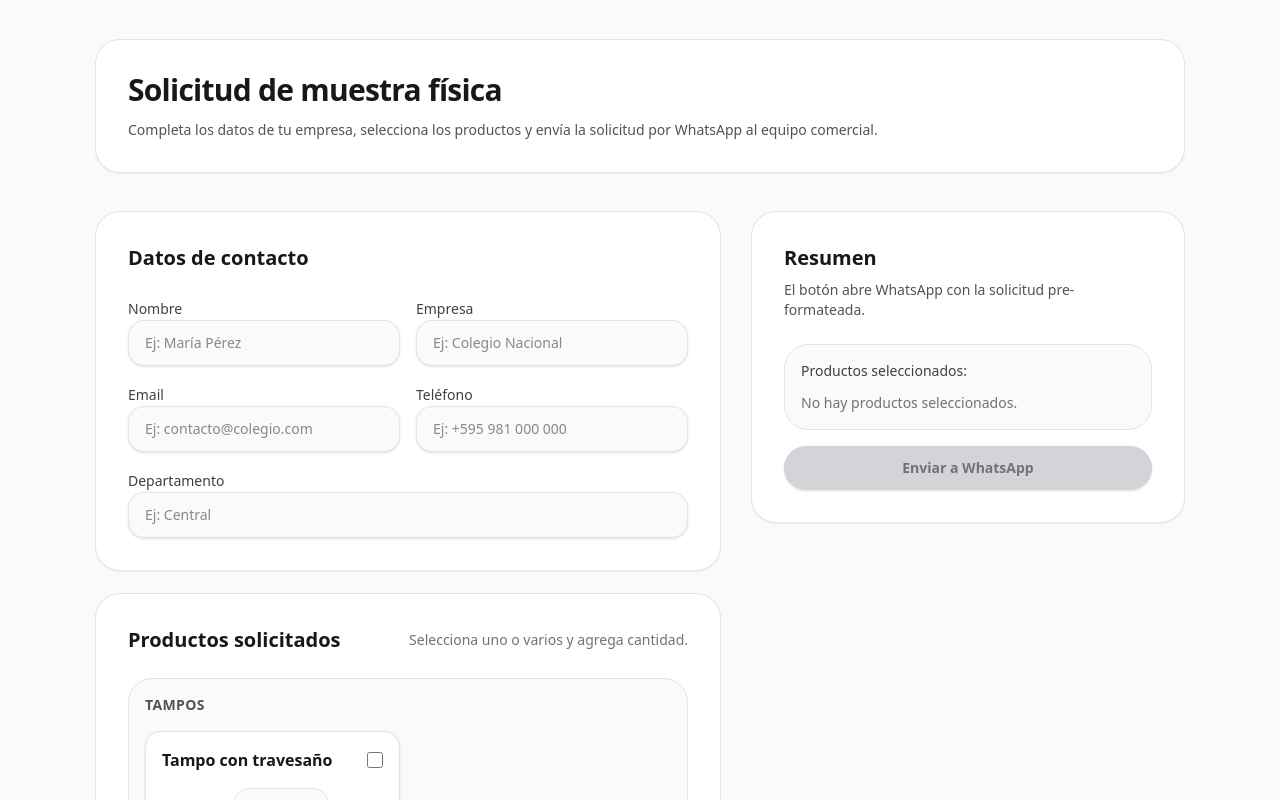
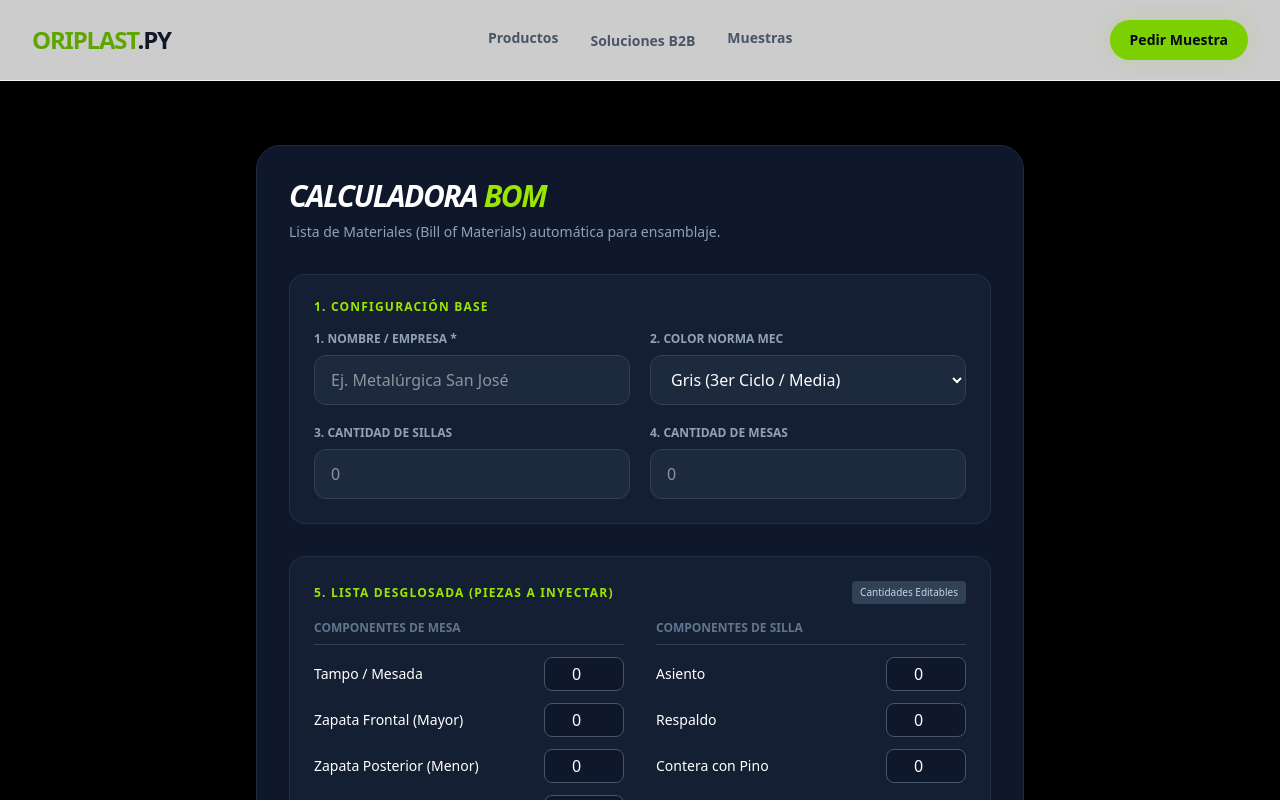
Before and after one commit to oscaramarilla/oriplastpy, a Next.js app: page /solicitar-muestra in a window 1280 px wide. Shown: the top 800 px of the page. Built offline with nearby package versions, Linux system fonts and the light colour scheme.

Commit message:
C:\Users\User\OneDrive\Documentos\zerena\oriplast-site\app\solicitar-muestra

```diff
--- a/app/solicitar-muestra/page.tsx
+++ b/app/solicitar-muestra/page.tsx
@@ -1,302 +1,258 @@
-"use client";
+'use client';
 
-import { useMemo, useState } from "react";
-import {
-  PRODUCT_CATALOG,
-  PRODUCT_CATEGORIES,
-} from "@/lib/config/solicitud-muestra";
-import {
-  buildSolicitudSummary,
-  validateSolicitud,
-  type SolicitudMuestra,
-} from "@/lib/domain/solicitud-muestra";
-import { buildWhatsappMessage, generateWhatsappLink } from "@/lib/services/whatsapp";
+import { Suspense, useState, useEffect } from 'react';
+import Navbar from '@/components/Navbar';
+import Footer from '@/components/Footer';
 
-const initialProductQuantities = PRODUCT_CATALOG.reduce<Record<string, number>>(
-  (acc, item) => ({
-    ...acc,
-    [item.id]: 0,
-  }),
-  {}
-);
-
-export default function SolicitudMuestraPage() {
-  const [nombre, setNombre] = useState("");
-  const [empresa, setEmpresa] = useState("");
-  const [email, setEmail] = useState("");
-  const [telefono, setTelefono] = useState("");
-  const [departamento, setDepartamento] = useState("");
-  const [productQuantities, setProductQuantities] = useState<Record<string, number>>(initialProductQuantities);
-  const [attemptedSubmit, setAttemptedSubmit] = useState(false);
-  const [showSummary, setShowSummary] = useState(false);
-
-  const selectedProducts = useMemo(
-    () =>
-      PRODUCT_CATALOG.filter((item) => productQuantities[item.id] > 0).map((item) => ({
-        id: item.id,
-        quantity: productQuantities[item.id],
-      })),
-    [productQuantities]
-  );
-
-  const formData: Partial<SolicitudMuestra> = {
-    nombre,
-    empresa,
-    email,
-    telefono,
-    departamento,
-    productos: selectedProducts,
+// BASE DE PRECIOS (Preparada para la Fase 3 - Precios internos automáticos)
+const PRECIOS_BASE = {
+  tampo: 0, // Ej: 45000
+  zapataFrontal: 0,
+  zapataPosterior: 0,
+  puntera: 0,
+  portaLibros: 0,
+  asiento: 0,
+  respaldo: 0,
+  contera: 0
 };
 
-  const validation = validateSolicitud(formData);
-  const canSubmit = validation.valid;
+function CotizacionForm() {
+  // Pasos 1, 2, 3 y 4: Datos principales y cantidades macro
+  const [formData, setFormData] = useState({
+    nombre: '',
+    color: 'Gris (3er Ciclo / Media)',
+    cantMesas: '',
+    cantSillas: '',
+  });
 
-  const message = useMemo(() => {
-    if (!canSubmit) return "";
+  // Paso 5: Lista desglosada (BOM - Bill of Materials)
+  const [desglose, setDesglose] = useState({
+    tampo: 0,
+    zapataFrontal: 0,
+    zapataPosterior: 0,
+    puntera: 0,
+    portaLibros: 0,
+    asiento: 0,
+    respaldo: 0,
+    contera: 0,
+  });
 
-    const fullData: SolicitudMuestra = {
-      nombre,
-      empresa,
-      email,
-      telefono,
-      departamento,
-      productos: selectedProducts,
+  const [error, setError] = useState('');
+
+  // MOTOR AUTOMÁTICO: Calcula el desglose cuando cambian las mesas o sillas
+  useEffect(() => {
+    const mesas = parseInt(formData.cantMesas) || 0;
+    const sillas = parseInt(formData.cantSillas) || 0;
+
+    setDesglose({
+      // Regla de 1 Mesa = 1 Tampo, 2 Zapata F, 2 Zapata P, 2 Puntera, 1 Porta Libros
+      tampo: mesas * 1,
+      zapataFrontal: mesas * 2,
+      zapataPosterior: mesas * 2,
+      puntera: mesas * 2,
+      portaLibros: mesas * 1,
+      // Regla de 1 Silla = 1 Asiento, 1 Respaldo, 4 Conteras
+      asiento: sillas * 1,
+      respaldo: sillas * 1,
+      contera: sillas * 4,
+    });
+  }, [formData.cantMesas, formData.cantSillas]);
+
+  const handleMainChange = (e: React.ChangeEvent<HTMLInputElement | HTMLSelectElement>) => {
+    setFormData({ ...formData, [e.target.name]: e.target.value });
+    setError('');
   };
 
-    return buildWhatsappMessage(fullData, PRODUCT_CATALOG);
-  }, [canSubmit, departamento, email, empresa, nombre, selectedProducts, telefono]);
-
-  const summaryText = useMemo(() => {
-    if (!showSummary || !canSubmit) return "";
-
-    const fullData: SolicitudMuestra = {
-      nombre,
-      empresa,
-      email,
-      telefono,
-      departamento,
-      productos: selectedProducts,
+  // Permite al usuario editar la cantidad desglosada manualmente (ej: pedir repuestos extra)
+  const handleDesgloseChange = (item: keyof typeof desglose, value: string) => {
+    const numValue = parseInt(value) || 0;
+    setDesglose((prev) => ({ ...prev, [item]: numValue }));
   };
 
-    return buildSolicitudSummary(fullData, PRODUCT_CATALOG);
-  }, [canSubmit, departamento, email, empresa, nombre, selectedProducts, showSummary]);
+  const generarMensajeWhatsApp = () => {
+    if (!formData.nombre.trim()) {
+      setError('Por favor, ingresa tu Nombre o Empresa.');
+      return;
+    }
 
-  const handleQuantityChange = (id: string, value: number) => {
-    setProductQuantities((prev) => ({
-      ...prev,
-      [id]: Math.max(0, Math.floor(value)),
-    }));
-  };
+    const totalPiezas = Object.values(desglose).reduce((a, b) => a + b, 0);
+    if (totalPiezas === 0) {
+      setError('Debes ingresar al menos 1 mesa o 1 silla para cotizar.');
+      return;
+    }
 
-  const handleCheckboxChange = (id: string, checked: boolean) => {
-    setProductQuantities((prev) => ({
-      ...prev,
-      [id]: checked ? Math.max(1, prev[id] || 1) : 0,
-    }));
-  };
+    // Aquí a futuro se multiplicará desglose.item * PRECIOS_BASE.item para el total
 
-  const handleSendWhatsapp = () => {
-    setAttemptedSubmit(true);
-    setShowSummary(true);
+    const mensaje = `*SOLICITUD DE COTIZACIÓN INDUSTRIAL B2B* 🏭
 
-    if (!canSubmit) return;
+*1. Datos del Cliente:* ${formData.nombre}
+*2. Color Homologado:* ${formData.color}
 
-    const link = generateWhatsappLink(message);
-    window.open(link, "_blank");
+*Cantidades Base Solicitadas:*
+- Mesas a ensamblar: ${formData.cantMesas || 0}
+- Sillas a ensamblar: ${formData.cantSillas || 0}
+
+*📋 LISTA DESGLOSADA DE COMPONENTES PLÁSTICOS:*
+_Componentes para Mesas:_
+- Tampos / Mesadas: ${desglose.tampo}
+- Zapatas Frontales: ${desglose.zapataFrontal}
+- Zapatas Posteriores: ${desglose.zapataPosterior}
+- Punteras p/ Travesaño: ${desglose.puntera}
+- Porta Libros: ${desglose.portaLibros}
+
+_Componentes para Sillas:_
+- Asientos: ${desglose.asiento}
+- Respaldos: ${desglose.respaldo}
+- Conteras con Pino: ${desglose.contera}
+
+*Total de piezas a inyectar:* ${totalPiezas} unidades.
+_Aguardando confirmación de disponibilidad y precios._`;
+
+    // Reemplaza con tu número
+    const numeroWA = "595981000000";
+    const url = `https://wa.me/${numeroWA}?text=${encodeURIComponent(mensaje)}`;
+    window.open(url, '_blank');
   };
 
   return (
-    <main className="min-h-screen bg-zinc-50 text-zinc-900 py-10">
-      <div className="mx-auto max-w-6xl px-4 sm:px-6 lg:px-8">
-        <div className="mb-10 rounded-3xl bg-white p-8 shadow-sm ring-1 ring-zinc-200">
-          <h1 className="text-3xl font-bold tracking-tight text-zinc-900">Solicitud de muestra física</h1>
-          <p className="mt-3 text-sm text-zinc-600">
-            Completa los datos de tu empresa, selecciona los productos y envía la solicitud por WhatsApp al equipo comercial.
-          </p>
+    <div className="bg-slate-900 p-8 rounded-3xl border border-slate-800 shadow-2xl max-w-3xl mx-auto w-full text-white">
+      <h2 className="text-3xl font-black mb-2 uppercase italic tracking-tighter">Calculadora <span className="text-lime-400">BOM</span></h2>
+      <p className="text-slate-400 mb-8 text-sm">Lista de Materiales (Bill of Materials) automática para ensamblaje.</p>
+
+      {error && (
+        <div className="bg-red-500/10 border border-red-500 text-red-500 p-4 rounded-xl mb-6 text-sm font-bold">
+          {error}
         </div>
+      )}
 
-        <div className="grid gap-8 lg:grid-cols-[1.3fr_0.9fr]">
-          <section className="space-y-6">
-            <div className="rounded-3xl bg-white p-8 shadow-sm ring-1 ring-zinc-200">
-              <h2 className="text-xl font-semibold text-zinc-900">Datos de contacto</h2>
-              <div className="mt-6 grid gap-4 sm:grid-cols-2">
-                <label className="space-y-2">
-                  <span className="text-sm font-medium text-zinc-700">Nombre</span>
+      <div className="space-y-8">
+        {/* BLOQUE 1: DATOS PRINCIPALES */}
+        <div className="bg-slate-800/50 p-6 rounded-2xl border border-slate-700/50">
+          <h3 className="text-lime-400 font-bold mb-4 uppercase text-xs tracking-widest">1. Configuración Base</h3>
+          <div className="grid grid-cols-1 md:grid-cols-2 gap-5">
+            <div>
+              <label className="block text-xs font-bold text-slate-400 uppercase mb-2">1. Nombre / Empresa *</label>
               <input
                 type="text"
-                    value={nombre}
-                    onChange={(e) => setNombre(e.target.value)}
-                    className="w-full rounded-2xl border border-zinc-200 bg-zinc-50 px-4 py-3 text-sm text-zinc-900 shadow-sm outline-none transition focus:border-green-500 focus:ring-2 focus:ring-green-100"
-                    placeholder="Ej: María Pérez"
+                name="nombre"
+                value={formData.nombre}
+                onChange={handleMainChange}
+                className="w-full bg-slate-800 border border-slate-700 rounded-xl px-4 py-3 text-white focus:border-lime-400 focus:ring-1 focus:ring-lime-400 outline-none"
+                placeholder="Ej. Metalúrgica San José"
               />
-                  {attemptedSubmit && validation.errors.nombre ? (
-                    <p className="text-sm text-red-600">{validation.errors.nombre}</p>
-                  ) : null}
-                </label>
-
-                <label className="space-y-2">
-                  <span className="text-sm font-medium text-zinc-700">Empresa</span>
+            </div>
+            <div>
+              <label className="block text-xs font-bold text-slate-400 uppercase mb-2">2. Color Norma MEC</label>
+              <select
+                name="color"
+                value={formData.color}
+                onChange={handleMainChange}
+                className="w-full bg-slate-800 border border-slate-700 rounded-xl px-4 py-3 text-white focus:border-lime-400 outline-none"
+              >
+                <option value="Naranja (Educación Inicial)">Naranja (Educación Inicial)</option>
+                <option value="Amarillo (1er Ciclo)">Amarillo (1er Ciclo)</option>
+                <option value="Rojo (2do Ciclo)">Rojo (2do Ciclo)</option>
+                <option value="Gris (3er Ciclo / Media)">Gris (3er Ciclo / Media)</option>
+              </select>
+            </div>
+            <div>
+              <label className="block text-xs font-bold text-slate-400 uppercase mb-2">3. Cantidad de Sillas</label>
               <input
-                    type="text"
-                    value={empresa}
-                    onChange={(e) => setEmpresa(e.target.value)}
-                    className="w-full rounded-2xl border border-zinc-200 bg-zinc-50 px-4 py-3 text-sm text-zinc-900 shadow-sm outline-none transition focus:border-green-500 focus:ring-2 focus:ring-green-100"
-                    placeholder="Ej: Colegio Nacional"
+                type="number"
+                name="cantSillas"
+                value={formData.cantSillas}
+                onChange={handleMainChange}
+                className="w-full bg-slate-800 border border-slate-700 rounded-xl px-4 py-3 text-white focus:border-lime-400 focus:ring-1 focus:ring-lime-400 outline-none"
+                placeholder="0" min="0"
               />
-                  {attemptedSubmit && validation.errors.empresa ? (
-                    <p className="text-sm text-red-600">{validation.errors.empresa}</p>
-                  ) : null}
-                </label>
-
-                <label className="space-y-2">
-                  <span className="text-sm font-medium text-zinc-700">Email</span>
+            </div>
+            <div>
+              <label className="block text-xs font-bold text-slate-400 uppercase mb-2">4. Cantidad de Mesas</label>
               <input
-                    type="email"
-                    value={email}
-                    onChange={(e) => setEmail(e.target.value)}
-                    className="w-full rounded-2xl border border-zinc-200 bg-zinc-50 px-4 py-3 text-sm text-zinc-900 shadow-sm outline-none transition focus:border-green-500 focus:ring-2 focus:ring-green-100"
-                    placeholder="Ej: contacto@colegio.com"
+                type="number"
+                name="cantMesas"
+                value={formData.cantMesas}
+                onChange={handleMainChange}
+                className="w-full bg-slate-800 border border-slate-700 rounded-xl px-4 py-3 text-white focus:border-lime-400 focus:ring-1 focus:ring-lime-400 outline-none"
+                placeholder="0" min="0"
               />
-                  {attemptedSubmit && validation.errors.email ? (
-                    <p className="text-sm text-red-600">{validation.errors.email}</p>
-                  ) : null}
-                </label>
-
-                <label className="space-y-2">
-                  <span className="text-sm font-medium text-zinc-700">Teléfono</span>
-                  <input
-                    type="tel"
-                    value={telefono}
-                    onChange={(e) => setTelefono(e.target.value)}
-                    className="w-full rounded-2xl border border-zinc-200 bg-zinc-50 px-4 py-3 text-sm text-zinc-900 shadow-sm outline-none transition focus:border-green-500 focus:ring-2 focus:ring-green-100"
-                    placeholder="Ej: +595 981 000 000"
-                  />
-                  {attemptedSubmit && validation.errors.telefono ? (
-                    <p className="text-sm text-red-600">{validation.errors.telefono}</p>
-                  ) : null}
-                </label>
-
-                <label className="sm:col-span-2 space-y-2">
-                  <span className="text-sm font-medium text-zinc-700">Departamento</span>
-                  <input
-                    type="text"
-                    value={departamento}
-                    onChange={(e) => setDepartamento(e.target.value)}
-                    className="w-full rounded-2xl border border-zinc-200 bg-zinc-50 px-4 py-3 text-sm text-zinc-900 shadow-sm outline-none transition focus:border-green-500 focus:ring-2 focus:ring-green-100"
-                    placeholder="Ej: Central"
-                  />
-                  {attemptedSubmit && validation.errors.departamento ? (
-                    <p className="text-sm text-red-600">{validation.errors.departamento}</p>
-                  ) : null}
-                </label>
+            </div>
           </div>
         </div>
 
-            <div className="rounded-3xl bg-white p-8 shadow-sm ring-1 ring-zinc-200">
-              <div className="flex items-center justify-between">
-                <h2 className="text-xl font-semibold text-zinc-900">Productos solicitados</h2>
-                <p className="text-sm text-zinc-500">Selecciona uno o varios y agrega cantidad.</p>
+        {/* BLOQUE 2: DESGLOSE EDITABLE */}
+        <div className="bg-slate-800/50 p-6 rounded-2xl border border-slate-700/50">
+          <div className="flex justify-between items-center mb-4">
+            <h3 className="text-lime-400 font-bold uppercase text-xs tracking-widest">5. Lista Desglosada (Piezas a Inyectar)</h3>
+            <span className="text-[10px] bg-slate-700 px-2 py-1 rounded text-slate-300">Cantidades Editables</span>
           </div>
 
-              <div className="mt-6 space-y-6">
-                {PRODUCT_CATEGORIES.map((category) => (
-                  <div key={category} className="rounded-3xl border border-zinc-200 bg-zinc-50 p-4">
-                    <h3 className="mb-4 text-sm font-semibold uppercase tracking-wide text-zinc-600">{category}</h3>
-                    <div className="grid gap-4 sm:grid-cols-2">
-                      {PRODUCT_CATALOG.filter((item) => item.category === category).map((item) => {
-                        const quantity = productQuantities[item.id] ?? 0;
-                        return (
-                          <label
-                            key={item.id}
-                            className="rounded-2xl border border-zinc-200 bg-white p-4 shadow-sm transition focus-within:border-green-500"
-                          >
-                            <div className="flex items-center justify-between gap-4">
-                              <span className="font-semibold text-zinc-900">{item.label}</span>
-                              <input
-                                type="checkbox"
-                                checked={quantity > 0}
-                                onChange={(event) => handleCheckboxChange(item.id, event.target.checked)}
-                                className="h-4 w-4 rounded border-zinc-300 text-lime-500 focus:ring-lime-500"
-                              />
+          <div className="grid grid-cols-1 md:grid-cols-2 gap-x-8 gap-y-4">
+            {/* Columna Mesas */}
+            <div className="space-y-3">
+              <h4 className="text-slate-500 text-xs font-bold uppercase border-b border-slate-700 pb-2">Componentes de Mesa</h4>
+              <div className="flex justify-between items-center">
+                <span className="text-sm">Tampo / Mesada</span>
+                <input type="number" value={desglose.tampo} onChange={(e) => handleDesgloseChange('tampo', e.target.value)} className="w-20 bg-slate-900 border border-slate-600 rounded-lg px-2 py-1 text-center outline-none focus:border-lime-400" />
               </div>
-                            <div className="mt-4 flex items-center gap-3">
-                              <span className="text-sm text-zinc-600">Cantidad</span>
-                              <input
-                                type="number"
-                                min={0}
-                                value={quantity}
-                                onChange={(e) => handleQuantityChange(item.id, Number(e.target.value))}
-                                className="w-24 rounded-2xl border border-zinc-200 bg-zinc-50 px-3 py-2 text-sm text-zinc-900 outline-none transition focus:border-green-500 focus:ring-2 focus:ring-green-100"
-                                disabled={quantity === 0}
-                              />
+              <div className="flex justify-between items-center">
+                <span className="text-sm">Zapata Frontal (Mayor)</span>
+                <input type="number" value={desglose.zapataFrontal} onChange={(e) => handleDesgloseChange('zapataFrontal', e.target.value)} className="w-20 bg-slate-900 border border-slate-600 rounded-lg px-2 py-1 text-center outline-none focus:border-lime-400" />
               </div>
-                          </label>
-                        );
-                      })}
+              <div className="flex justify-between items-center">
+                <span className="text-sm">Zapata Posterior (Menor)</span>
+                <input type="number" value={desglose.zapataPosterior} onChange={(e) => handleDesgloseChange('zapataPosterior', e.target.value)} className="w-20 bg-slate-900 border border-slate-600 rounded-lg px-2 py-1 text-center outline-none focus:border-lime-400" />
+              </div>
+              <div className="flex justify-between items-center">
+                <span className="text-sm">Puntera Superior</span>
+                <input type="number" value={desglose.puntera} onChange={(e) => handleDesgloseChange('puntera', e.target.value)} className="w-20 bg-slate-900 border border-slate-600 rounded-lg px-2 py-1 text-center outline-none focus:border-lime-400" />
+              </div>
+              <div className="flex justify-between items-center">
+                <span className="text-sm">Porta Libros</span>
+                <input type="number" value={desglose.portaLibros} onChange={(e) => handleDesgloseChange('portaLibros', e.target.value)} className="w-20 bg-slate-900 border border-slate-600 rounded-lg px-2 py-1 text-center outline-none focus:border-lime-400" />
               </div>
             </div>
-                ))}
+
+            {/* Columna Sillas */}
+            <div className="space-y-3">
+              <h4 className="text-slate-500 text-xs font-bold uppercase border-b border-slate-700 pb-2">Componentes de Silla</h4>
+              <div className="flex justify-between items-center">
+                <span className="text-sm">Asiento</span>
+                <input type="number" value={desglose.asiento} onChange={(e) => handleDesgloseChange('asiento', e.target.value)} className="w-20 bg-slate-900 border border-slate-600 rounded-lg px-2 py-1 text-center outline-none focus:border-lime-400" />
               </div>
-
-              {attemptedSubmit && validation.errors.productos ? (
-                <p className="mt-4 text-sm text-red-600">{validation.errors.productos}</p>
-              ) : null}
+              <div className="flex justify-between items-center">
+                <span className="text-sm">Respaldo</span>
+                <input type="number" value={desglose.respaldo} onChange={(e) => handleDesgloseChange('respaldo', e.target.value)} className="w-20 bg-slate-900 border border-slate-600 rounded-lg px-2 py-1 text-center outline-none focus:border-lime-400" />
               </div>
-          </section>
-
-          <aside className="space-y-6">
-            <div className="rounded-3xl bg-white p-8 shadow-sm ring-1 ring-zinc-200">
-              <h2 className="text-xl font-semibold text-zinc-900">Resumen</h2>
-              <p className="mt-2 text-sm text-zinc-600">El botón abre WhatsApp con la solicitud pre-formateada.</p>
-              <div className="mt-6 space-y-4">
-                <div className="rounded-3xl border border-zinc-200 bg-zinc-50 p-4">
-                  <p className="text-sm text-zinc-700">Productos seleccionados:</p>
-                  <ul className="mt-3 space-y-2 text-sm text-zinc-800">
-                    {selectedProducts.length > 0 ? (
-                      selectedProducts.map((product) => {
-                        const item = PRODUCT_CATALOG.find((entry) => entry.id === product.id);
-                        return (
-                          <li key={product.id}>
-                            {item?.label ?? product.id}: {product.quantity}
-                          </li>
-                        );
-                      })
-                    ) : (
-                      <li className="text-zinc-500">No hay productos seleccionados.</li>
-                    )}
-                  </ul>
+              <div className="flex justify-between items-center">
+                <span className="text-sm">Contera con Pino</span>
+                <input type="number" value={desglose.contera} onChange={(e) => handleDesgloseChange('contera', e.target.value)} className="w-20 bg-slate-900 border border-slate-600 rounded-lg px-2 py-1 text-center outline-none focus:border-lime-400" />
+              </div>
+            </div>
+          </div>
         </div>
 
         <button
-                  type="button"
-                  onClick={handleSendWhatsapp}
-                  disabled={!canSubmit}
-                  className={`inline-flex w-full items-center justify-center rounded-3xl px-5 py-3 text-sm font-semibold text-white shadow-sm transition ${
-                    canSubmit
-                      ? "bg-lime-500 hover:bg-lime-600"
-                      : "cursor-not-allowed bg-zinc-300 text-zinc-500"
-                  }`}
+          onClick={generarMensajeWhatsApp}
+          className="w-full bg-lime-400 hover:bg-lime-300 text-black font-black py-4 rounded-xl transition-all active:scale-95 shadow-[0_4px_20px_rgba(163,230,53,0.2)] uppercase tracking-tight"
         >
-                  Enviar a WhatsApp
+          Enviar Desglose a Ventas (WhatsApp)
         </button>
-
-                {attemptedSubmit && !canSubmit ? (
-                  <p className="text-sm text-red-600">Corrige los campos obligatorios antes de enviar.</p>
-                ) : null}
       </div>
     </div>
-
-            {showSummary && canSubmit ? (
-              <div className="rounded-3xl bg-white p-8 shadow-sm ring-1 ring-zinc-200">
-                <h2 className="text-xl font-semibold text-zinc-900">Resumen de la solicitud</h2>
-                <pre className="mt-4 whitespace-pre-wrap rounded-3xl border border-zinc-200 bg-zinc-50 p-4 text-sm text-zinc-800">
-                  {summaryText}
-                </pre>
-              </div>
-            ) : null}
-          </aside>
-        </div>
-      </div>
-    </main>
   );
 }
+
+export default function CotizarPage() {
+  return (
+    <div className="min-h-screen bg-black flex flex-col">
+      <Navbar />
+      <main className="flex-grow flex items-center justify-center py-16 px-4 sm:px-6">
+        <Suspense fallback={<div className="text-lime-400 font-bold animate-pulse">Cargando motor de cálculo...</div>}>
+          <CotizacionForm />
+        </Suspense>
+      </main>
+      <Footer />
+    </div>
+  );
+}
```
Lines whose indentation alone changed are shown as unchanged.
